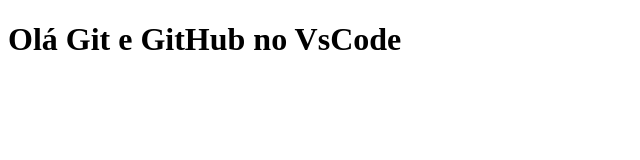
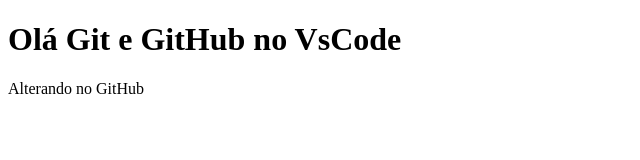
Before and after one commit to VitorArnhold/Javascript-e-Typescript-JSTS, a plain HTML site: page index.html in a window 1280 px wide. Shown: the whole page, without its empty margins (0-640 px from the left). Drawn offline with Linux system fonts and the light colour scheme.

Commit message:
Update index.html

```diff
--- a/index.html
+++ b/index.html
@@ -7,5 +7,6 @@
 </head>
 <body>
     <h1>Olá Git e GitHub no VsCode</h1>
+    <p>Alterando no GitHub</p>
 </body>
 </html>
```
